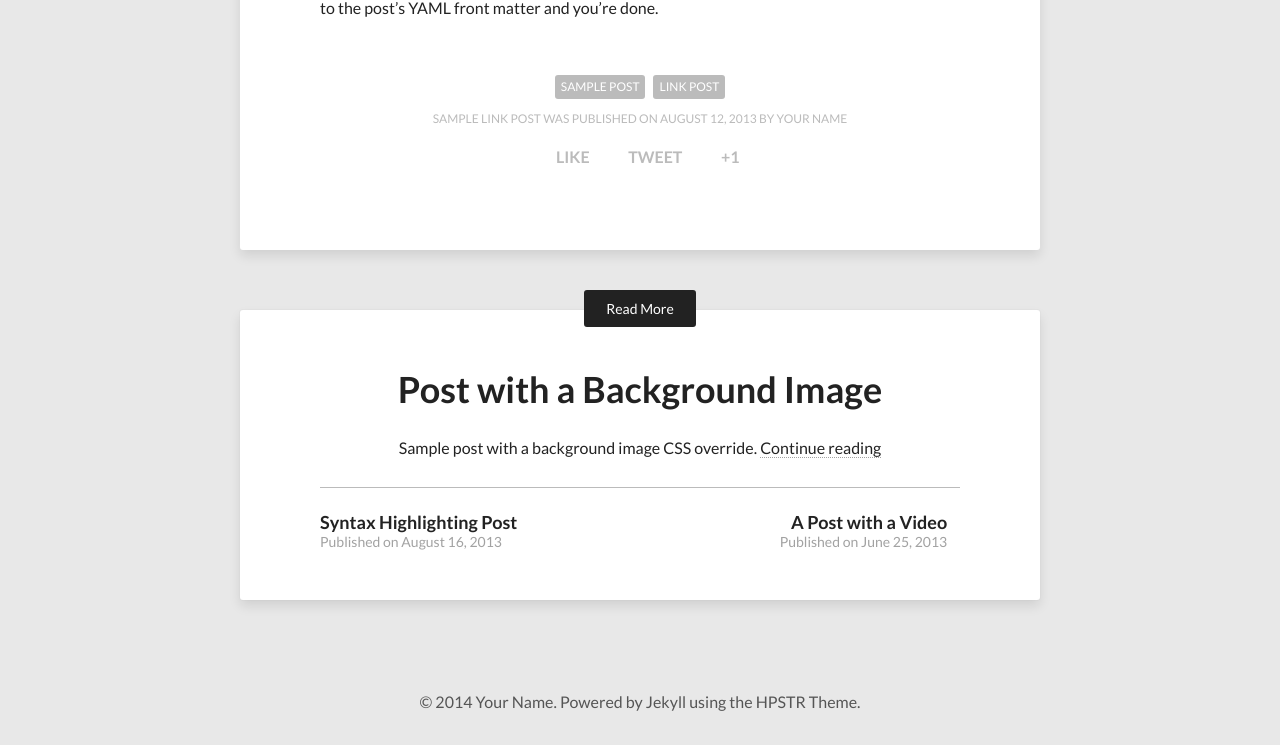
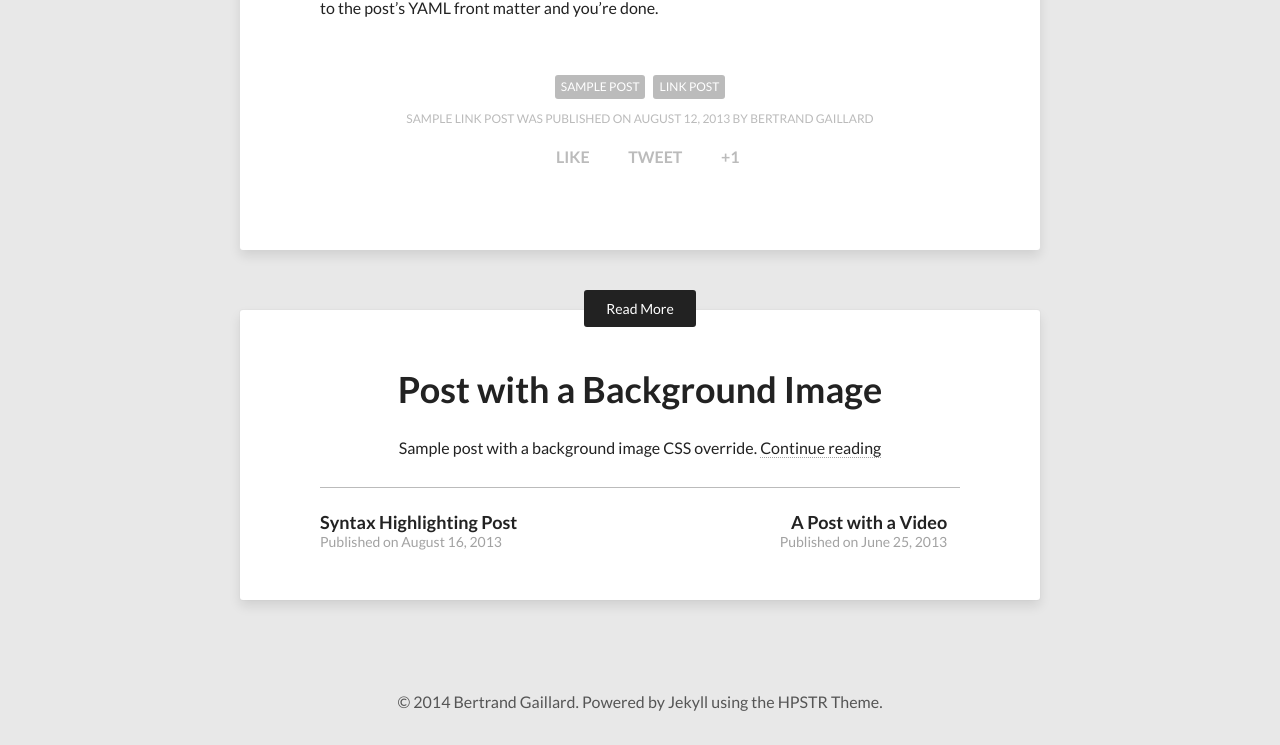
Before and after one commit to bertrandg/bertrandg.github.io, a Jekyll site: the page built from _posts/2013-08-12-sample-link-post.md, in a window 1280 px wide. Shown: the part 400-1145 px from the top of the page. Built offline with Jekyll 4.4.1, drawn with Linux system fonts in a browser that asks for light colours; nearby versions of some CDN libraries; comment, search, counter and statistics services are not loaded; some of the changed lines change nothing that is shown.

```diff
--- a/_config.yml
+++ b/_config.yml
@@ -6,16 +6,16 @@
 
 # Owner/author information
 owner:
-  name:           Your Name
+  name:           Bertrand Gaillard
   avatar:         avatar.jpg
-  bio:            "Your bio goes here. It shouldn't be super long but a good two sentences or two should suffice."
-  email:          you@email.com
+  bio:            "Frontend developer<br>Lyon, FRANCE<br>(+33) 06 63 28 71 79"
+  email:          bertrandgaillard@hotmail.fr
   # Social networking links used in footer. Update and remove as you like.
   twitter:
   facebook:
-  github:
+  github:         http://github.com/bertrandg
   stackexchange:
-  linkedin:
+  linkedin:       http://fr.linkedin.com/pub/bertrand-gaillard/21/3bb/a63/
   instagram:
   flickr:
   tumblr:
```
